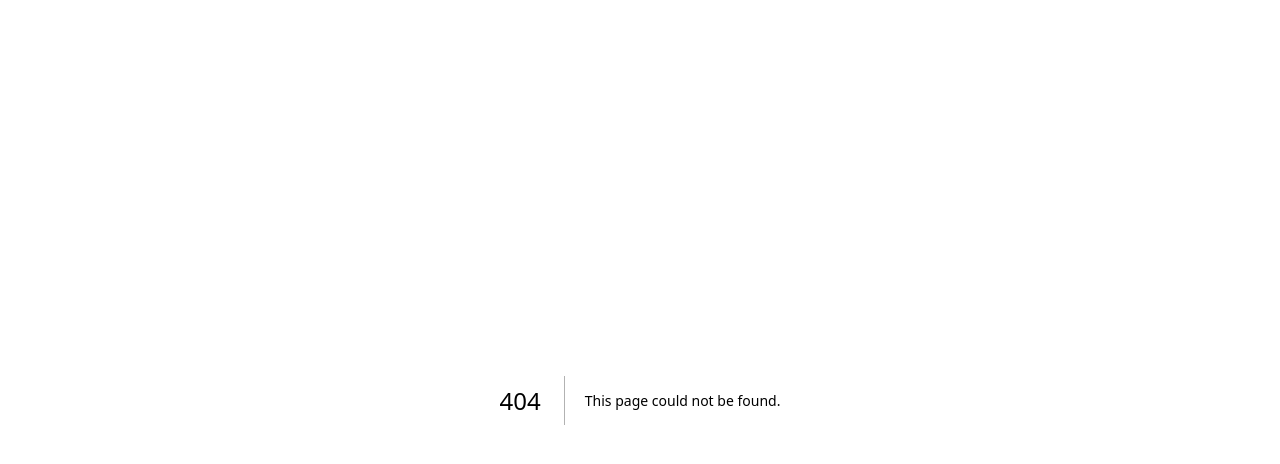
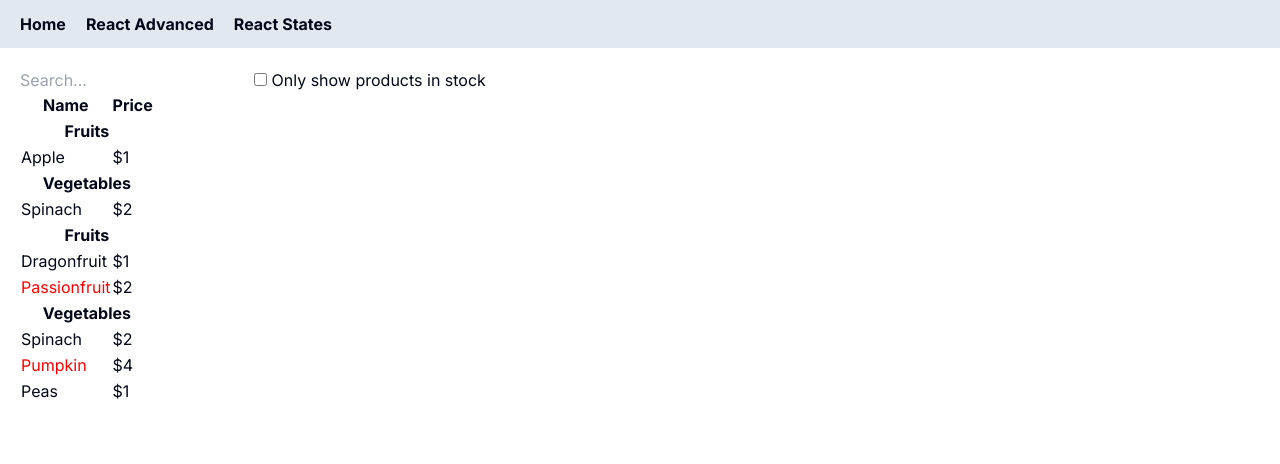
Before and after one commit to JahanzaibTayyab/18-aug-husky-shadcn-react, a Next.js app: page /reactAdvanced in a window 1280 px wide. Before the commit this address had no page. Shown: the top 464 px of the page. Built offline with nearby package versions, Linux system fonts and the light colour scheme.

Commit message:
complete thinking in react and useState concepts

```diff
--- a/src/app/layout.tsx
+++ b/src/app/layout.tsx
@@ -1,6 +1,7 @@
 import type { Metadata } from "next";
 import { Inter } from "next/font/google";
 import "./globals.css";
+import Link from "next/link";
 
 const inter = Inter({ subsets: ["latin"] });
 
@@ -16,7 +17,14 @@ export default function RootLayout({
 }>) {
   return (
     <html lang="en">
-      <body className={inter.className}>{children}</body>
+      <body className={inter.className}>
+        <div className="bg-slate-200 h-12 flex gap-5 px-5 font-bold items-center">
+          <Link href={"/"}>Home</Link>
+          <Link href="/reactAdvanced">React Advanced</Link>
+          <Link href="/reactAdvanced/reactStates">React States</Link>
+        </div>
+        {children}
+      </body>
     </html>
   );
 }
--- a/src/app/page.tsx
+++ b/src/app/page.tsx
@@ -15,7 +15,7 @@ export default function Home() {
       <button className="bg-green-500 p-2 rounded-sm">Click me</button>
       <div className="flex gap-5 py-5">
         <PrimaryButton />
-        <Input />
+        <Input type="text" name="sample" placeholder="Input Field" />
         <Button variant={"secondary"}>ShadCN UI Button</Button>
       </div>
       <PrimaryButton />
--- /dev/null
+++ b/src/app/reactAdvanced/page.tsx
@@ -0,0 +1,12 @@
+import React from "react";
+import FilterProductTable from "@/components/FilterProductTable";
+
+function ReactAdvanced() {
+  return (
+    <div className="p-5">
+      <FilterProductTable />
+    </div>
+  );
+}
+
+export default ReactAdvanced;
--- /dev/null
+++ b/src/app/reactAdvanced/reactStates/page.tsx
@@ -0,0 +1,39 @@
+"use client";
+
+import { Button } from "@/components/ui/button";
+import React, { useState } from "react";
+
+function ReactStates() {
+  const [value, setValue] = useState(1000);
+  //let value = 0;
+  console.log("🚀 ~ ReactStates ~ value:", value);
+
+  const handleIncrement = () => {
+    //value = value + 1;
+    setValue(value + 1);
+    console.log("🚀 ~ handleIncrement ~ value:", value);
+    console.log("🚀 ~ handleIncrement ~ value:", value);
+    console.log("🚀 ~ handleIncrement ~ value:", value);
+    console.log("🚀 ~ handleIncrement ~ value:", value);
+  };
+
+  console.log("🚀 ~ ReactStates after increment function ~ value:", value);
+
+  const handleDecrement = () => {
+    // value = value - 1;
+    setValue(value - 1);
+    console.log("🚀 ~ handleDecrement ~ value:", value);
+  };
+
+  return (
+    <div className="p-5 min-h-screen flex justify-center items-center gap-10">
+      <Button onClick={handleIncrement}>Increment</Button>
+      {value}
+      <Button variant={"destructive"} onClick={handleDecrement}>
+        Decrement
+      </Button>
+    </div>
+  );
+}
+
+export default ReactStates;
--- /dev/null
+++ b/src/components/FilterProductTable.tsx
@@ -0,0 +1,100 @@
+import { Product } from "@/types";
+import Input from "./Input";
+
+function ProductCategoryRow({ category }: any) {
+  return (
+    <tr>
+      <th colSpan={2}>{category}</th>
+    </tr>
+  );
+}
+
+function ProductRow({ product }: any) {
+  const name = product.stocked ? (
+    product.name
+  ) : (
+    <span style={{ color: "red" }}>{product.name}</span>
+  );
+
+  return (
+    <tr>
+      <td>{name}</td>
+      <td>{product.price}</td>
+    </tr>
+  );
+}
+
+function ProductTable({ products }: { products: Product[] }) {
+  const rows: any = [];
+  let lastCategory: any = null;
+  // { category: "Fruits", price: "$1", stocked: true, name: "Apple" },
+  products.forEach((product) => {
+    if (product.category !== lastCategory) {
+      rows.push(
+        <ProductCategoryRow
+          category={product.category}
+          key={product.category}
+        />
+      );
+    }
+    rows.push(<ProductRow product={product} key={product.name} />);
+    lastCategory = product.category;
+  });
+
+  return (
+    <table>
+      <thead>
+        <tr>
+          <th>Name</th>
+          <th>Price</th>
+        </tr>
+      </thead>
+      <tbody>{rows}</tbody>
+    </table>
+  );
+}
+
+function SearchBar() {
+  return (
+    <form>
+      <Input type="text" placeholder="Search..." name="" />
+      <label>
+        <input type="checkbox" /> Only show products in stock
+      </label>
+    </form>
+  );
+}
+
+function FilterableProductTable({
+  products,
+  abc,
+}: {
+  products: Product[];
+  abc: string;
+}) {
+  console.log("🚀 ~ FilterableProductTable ~ abc:", abc);
+
+  console.log("🚀 ~ FilterableProductTable ~ props:", products);
+
+  console.log("🚀 ~ FilterableProductTable ~ abc:", abc);
+  return (
+    <div>
+      <SearchBar />
+      <ProductTable products={products} />
+    </div>
+  );
+}
+
+const PRODUCTS = [
+  { category: "Fruits", price: "$1", stocked: true, name: "Apple" },
+  { category: "Vegetables", price: "$2", stocked: true, name: "Spinach" },
+  { category: "Fruits", price: "$1", stocked: true, name: "Dragonfruit" },
+  { category: "Fruits", price: "$2", stocked: false, name: "Passionfruit" },
+  { category: "Vegetables", price: "$2", stocked: true, name: "Spinach" },
+  { category: "Vegetables", price: "$4", stocked: false, name: "Pumpkin" },
+  { category: "Vegetables", price: "$1", stocked: true, name: "Peas" },
+];
+
+export default function App() {
+  return <FilterableProductTable products={PRODUCTS} abc="fghj" />;
+}
--- a/src/components/Input.tsx
+++ b/src/components/Input.tsx
@@ -1,7 +1,16 @@
 import React from "react";
 
-function Input() {
-  return <input />;
+function Input({
+  type,
+  name,
+  placeholder,
+  ...rest
+}: {
+  type: string;
+  name: string;
+  placeholder: string;
+}) {
+  return <input type={type} name={name} placeholder={placeholder} {...rest} />;
 }
 
 export default Input;
--- /dev/null
+++ b/src/types/index.d.ts
@@ -0,0 +1,6 @@
+export type Product = {
+  category: string;
+  price: string;
+  stocked: boolean;
+  name: string;
+};
```
